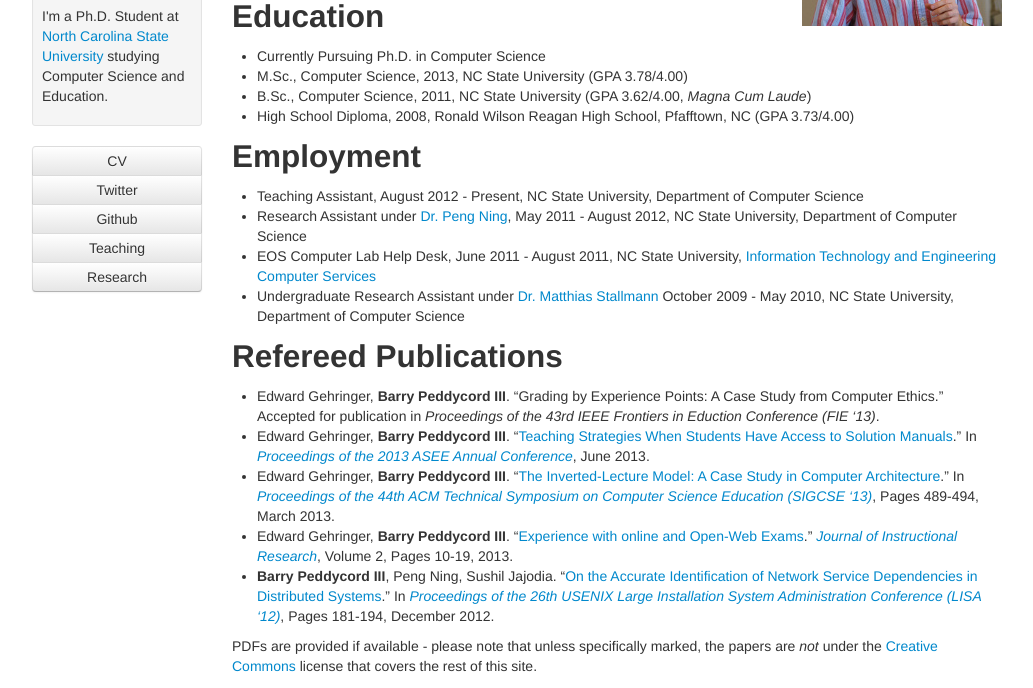
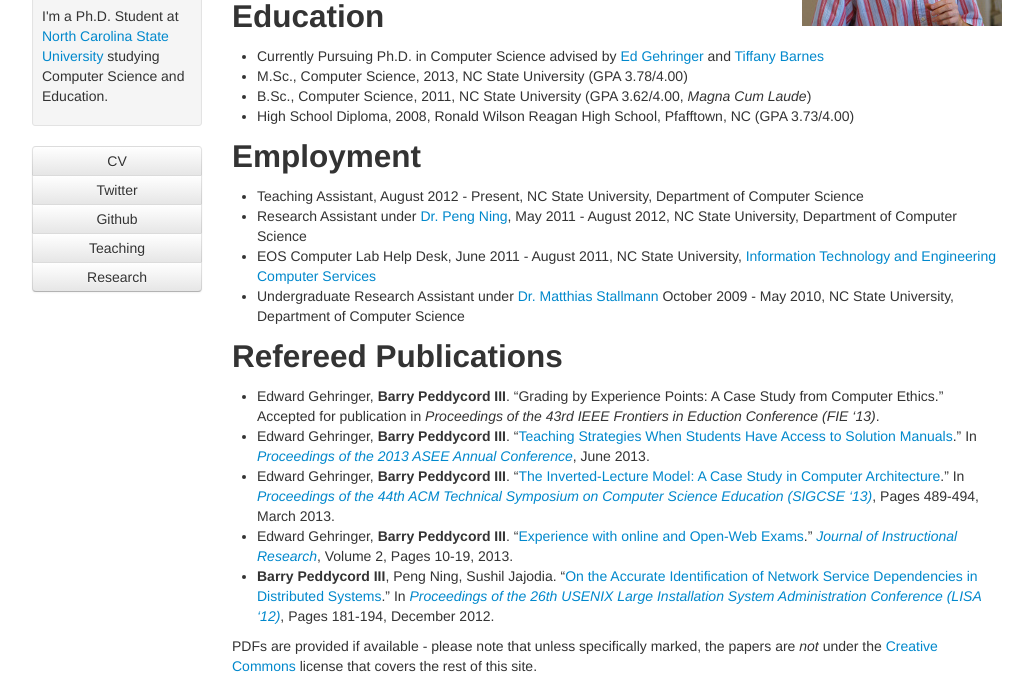
Before and after one commit to isharacomix/oldsite, a Jekyll site: the page built from cv.md, in a window 1280 px wide and 900 px high, scrolled down 302 px, cut to the strip 212-900 px from the top of the window. Shown: the whole strip, without its empty margins (123-1156 px from the left). Built offline with Jekyll 4.4.1, drawn with Linux system fonts in a browser that asks for light colours.

Commit message:
Added my advisors.

```diff
--- a/cv.md
+++ b/cv.md
@@ -17,7 +17,7 @@ North Carolina State University
 
 Education
 ---------
- * Currently Pursuing Ph.D. in Computer Science
+ * Currently Pursuing Ph.D. in Computer Science advised by [Ed Gehringer](http://www4.ncsu.edu/~efg/) and [Tiffany Barnes](http://www4.ncsu.edu/~tmbarnes/)
  * M.Sc., Computer Science, 2013, NC State University (GPA 3.78/4.00)
  * B.Sc., Computer Science, 2011, NC State University (GPA 3.62/4.00, *Magna Cum Laude*)
  * High School Diploma, 2008, Ronald Wilson Reagan High School, Pfafftown, NC (GPA 3.73/4.00)
```
